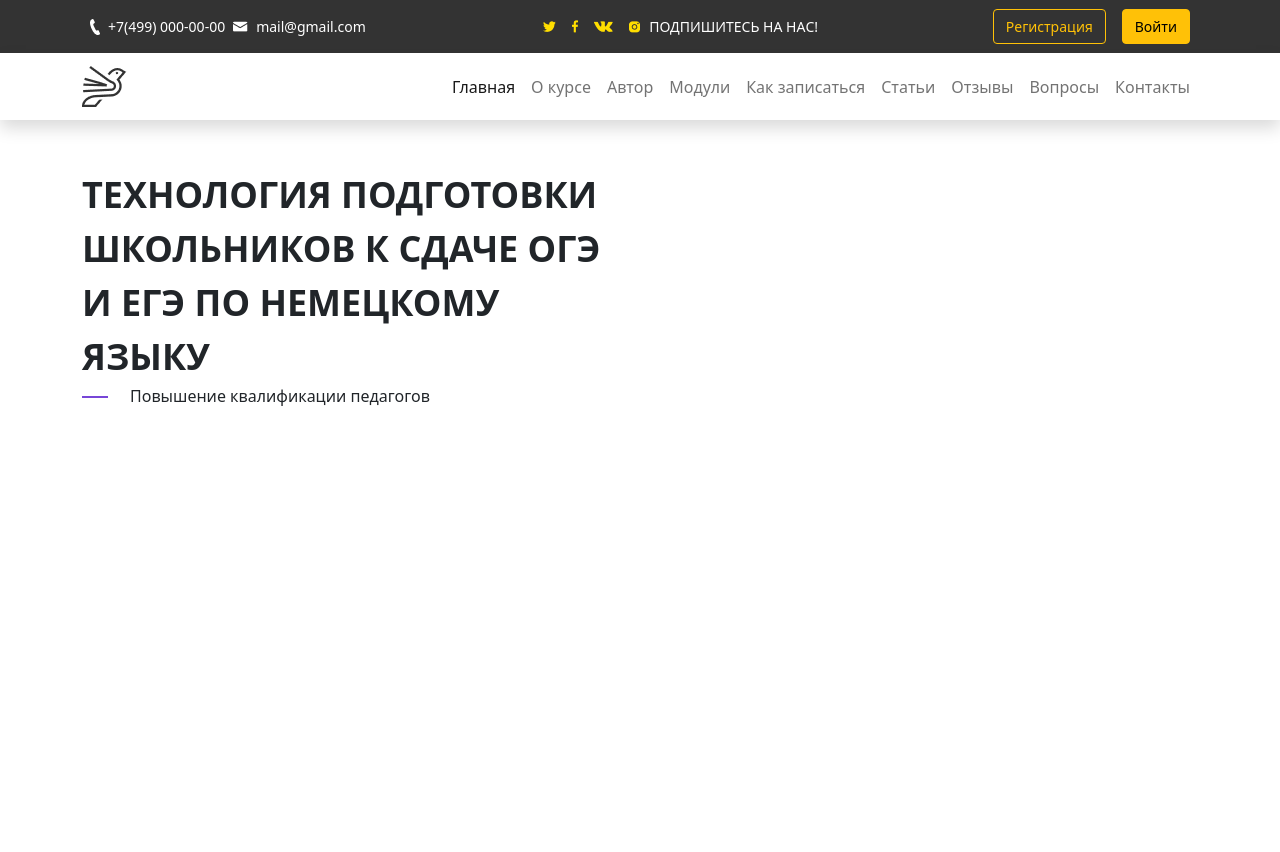
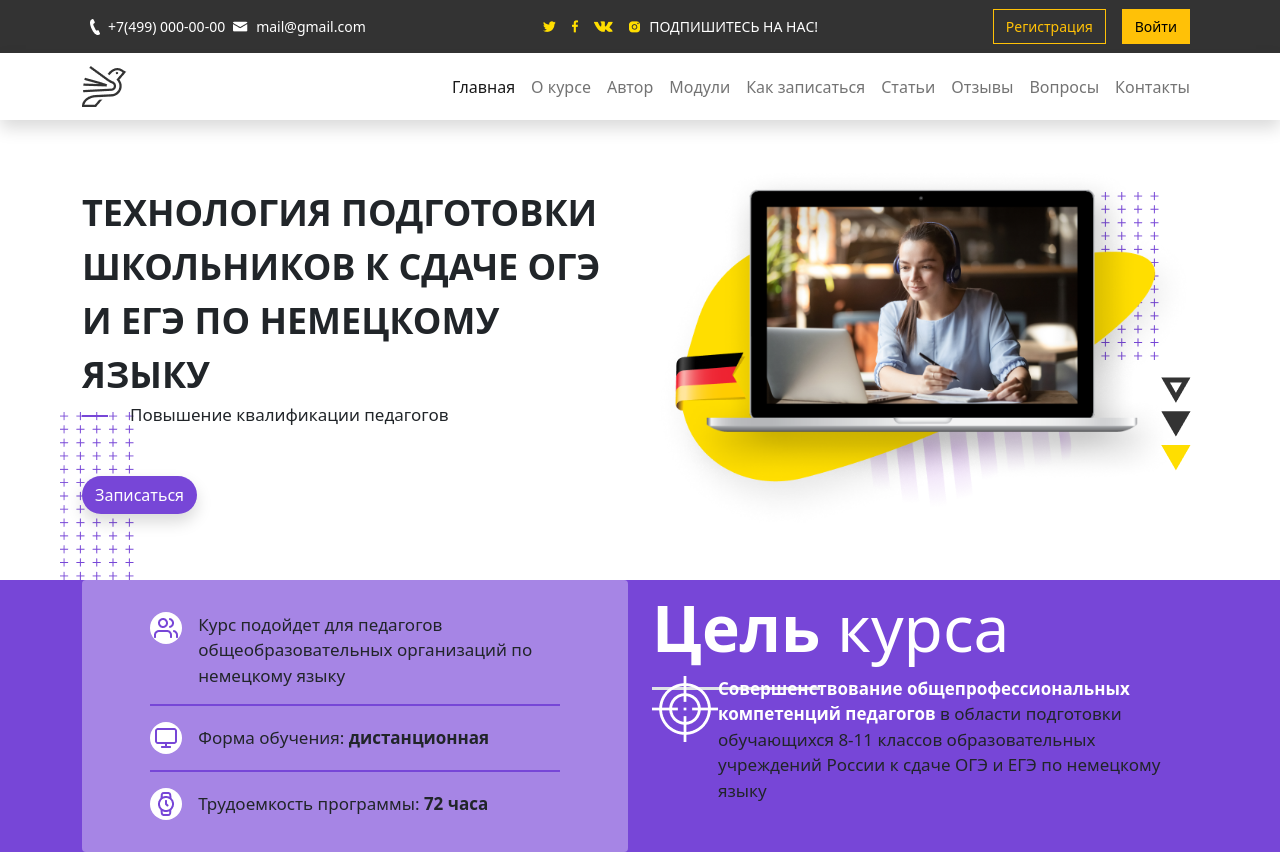
Before and after one commit to DmytriyBochkovoy/Learn_D_Z, a plain HTML site: page gr_1_bochkovoy_dmytriy_dz_8/index.html in a window 1280 px wide. Before the commit the page ends 800 px from the top, so only its background shows below. Drawn offline with Linux system fonts and the light colour scheme.

Commit message:
adaptive

```diff
--- a/gr_1_bochkovoy_dmytriy_dz_8/css/main.css
+++ b/gr_1_bochkovoy_dmytriy_dz_8/css/main.css
@@ -34,10 +34,21 @@ textarea {
     font-size: 14px;
 }
 .fs_own-1 {
+    font-size: 64px;
+}
+.fs_own-2 {
     font-size: 36px;
+}
+.fs_own-6 {
+    font-size: 17px;
 }
 .main {
     width: 100%;
+}
+.preparation {
+    background-image: url('../img/design_bg-1.png'), url('../img/design_bg-1.png'), url('../img/design_bg-2.png');
+    background-repeat: no-repeat;
+    background-position: 5% 100%, 90% 10%, 93% 65%;
 }
 .preparation_item {
     position: relative;
@@ -50,3 +61,13 @@ textarea {
     top: 50%;
     left: 0;
 }
+.bg_color-1 {
+    background-color: #7746D7;
+}
+.our_goals_list {
+    background-color: #ffffff57;
+}
+.our_goals_list > div:nth-child(1),
+.our_goals_list > div:nth-child(2) {
+    border-bottom: 2px solid #7746D7;
+}
--- a/gr_1_bochkovoy_dmytriy_dz_8/index.html
+++ b/gr_1_bochkovoy_dmytriy_dz_8/index.html
@@ -37,8 +37,8 @@
                         </div>
                         <div class="col-4 d-flex align-items-center">
                             <div class="d-flex justify-content-end w-100 align-items-center">
-                                <button type="button" class="btn btn-outline-warning fs-7 mx-2" data-bs-toggle="modal" data-bs-target="#exampleModal">Регистрация</button>
-                                <button type="button" class="btn btn-warning fs-7 mx-2">Войти</button>
+                                <button type="button" class="btn btn-outline-warning rounded-0 fs-7 mx-2" data-bs-toggle="modal" data-bs-target="#exampleModal">Регистрация</button>
+                                <button type="button" class="btn btn-warning rounded-0 fs-7 mx-2">Войти</button>
                             </div>
                         </div>
                     </div>
@@ -105,20 +105,68 @@
             <div class="preparation">
                 <div class="container">
                     <div class="row">
-                        <div class="col-6">
+                        <div class="col-6 d-flex flex-column justify-content-center">
                             <div class="preparation_tile">
-                                <div class="text-uppercase fs_own-1 fw-bold">
+                                <div class="text-uppercase fs_own-2 fw-bold">
                                     Технология подготовки школьников к сдаче ОГЭ
                                     и ЕГЭ по немецкому языку
                                 </div>
-                                <div class="preparation_item ps-5">Повышение квалификации педагогов</div>
+                                <div class="preparation_item ps-5 fs_own-6">Повышение квалификации педагогов</div>
                             </div>
-                            <div>
-
+                            <div class="pt-5">
+                                <button type="button" class="btn rounded-pill text-white bg_color-1 shadow mb-5 rounded">Записаться</button>
                             </div>
                         </div>
                         <div class="col-6">
-
+                            <div><img src="./img/design-1.png" alt="Фоновое изображение" class="d-block w-100"></div>
+                        </div>
+                    </div>
+                </div>
+            </div>
+            <div class="our_goals bg_color-1 ">
+                <div class="container">
+                    <div class="row">
+                        <div class="col-6">
+                            <div class="our_goals_list rounded w-100 d-flex flex-column align-items-center">
+                                <div class="d-flex align-items-start py-3 mt-3 w-75">
+                                    <div class="rounded-circle bg-body me-3"><img src="./img/users.png" alt="Иконка" class="d-block p-1"></div>
+                                    <div class="fs_own-6 flex-grow-2">
+                                        Курс подойдет для педагогов общеобразовательных
+                                        организаций по немецкому языку
+                                    </div>
+                                </div>
+                                <div class="d-flex align-items-center py-3 w-75">
+                                    <div class="rounded-circle bg-body me-3"><img src="./img/monitor.png" alt="Иконка" class="d-block p-1"></div>
+                                    <div class="fs_own-6">
+                                        Форма обучения:
+                                        <span class="fw-bold">дистанционная</span>
+                                    </div>
+                                </div>
+                                <div class="d-flex align-items-center py-3 mb-3 w-75">
+                                    <div class="rounded-circle bg-body me-3"><img src="./img/watch.png" alt="Иконка" class="d-block p-1"></div>
+                                    <div class="fs_own-6">
+                                        Трудоемкость программы:
+                                        <span class="fw-bold">72 часа</span>
+                                    </div>
+                                </div>
+                            </div>
+                        </div>
+                        <div class="col-6">
+                            <div class="w-100">
+                                <div class="fs_own-1 text-white">
+                                    <span class="fw-bold border-bottom border-3 py-3">Цель</span>
+                                    <span> курса</span>
+                                </div>
+                                <div class="d-flex">
+                                    <div><img src="./img/aim.png" alt="Прицел" class="d-block"></div>
+                                    <div class="fs_own-6">
+                                        <span class="fw-bold text-white">Совершенствование общепрофессиональных компетенций педагогов</span>
+                                        в области подготовки обучающихся 8-11 классов
+                                        образовательных учреждений России к сдаче ОГЭ и ЕГЭ
+                                        по немецкому языку
+                                    </div>
+                                </div>
+                            </div>
                         </div>
                     </div>
                 </div>
```
Also changed, not shown: gr_1_bochkovoy_dmytriy_dz_8/img/aim.png (added), gr_1_bochkovoy_dmytriy_dz_8/img/design-1.png (added), gr_1_bochkovoy_dmytriy_dz_8/img/design_bg-1.png (added), gr_1_bochkovoy_dmytriy_dz_8/img/design_bg-2.png (added), gr_1_bochkovoy_dmytriy_dz_8/img/monitor.png (added), gr_1_bochkovoy_dmytriy_dz_8/img/users.png (added), gr_1_bochkovoy_dmytriy_dz_8/img/watch.png (added).
